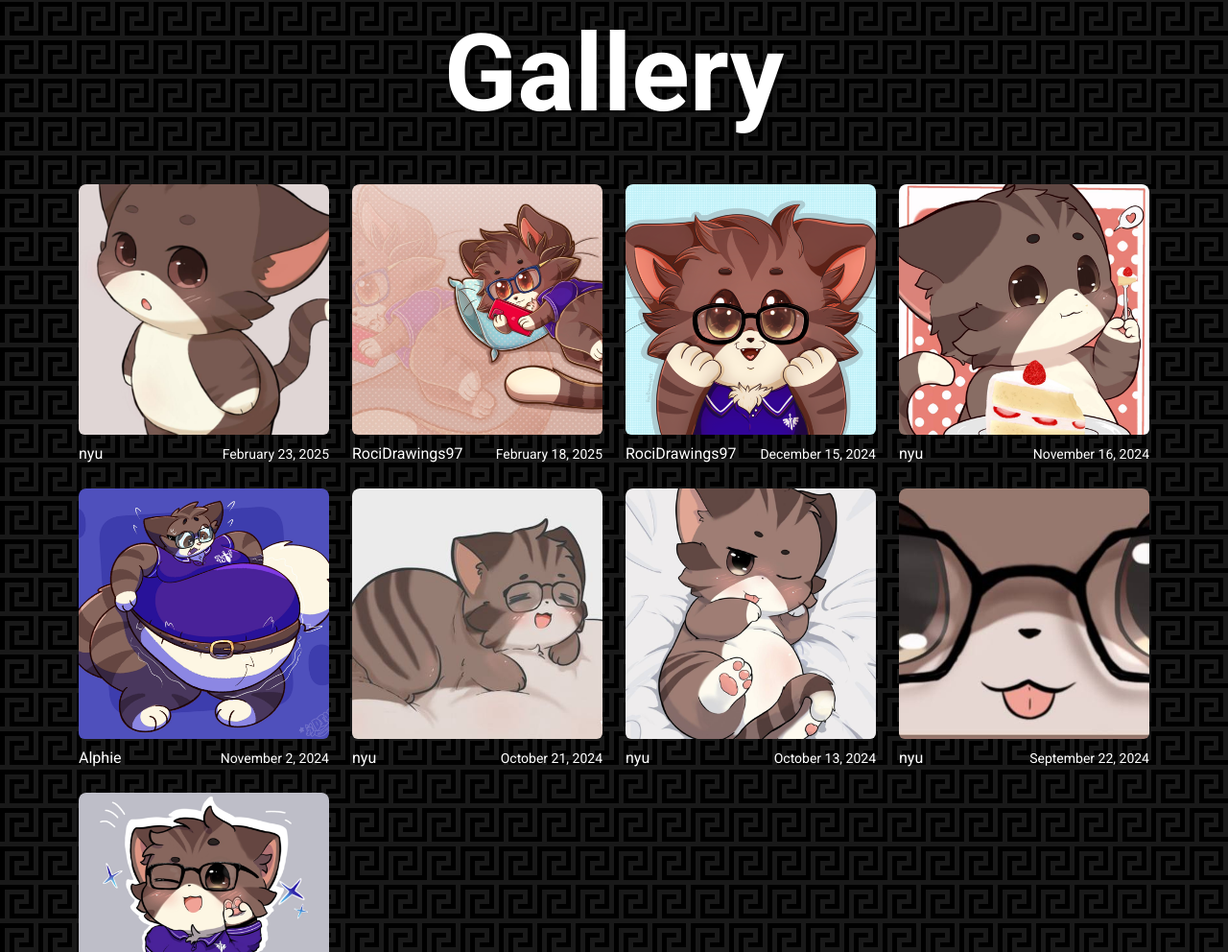
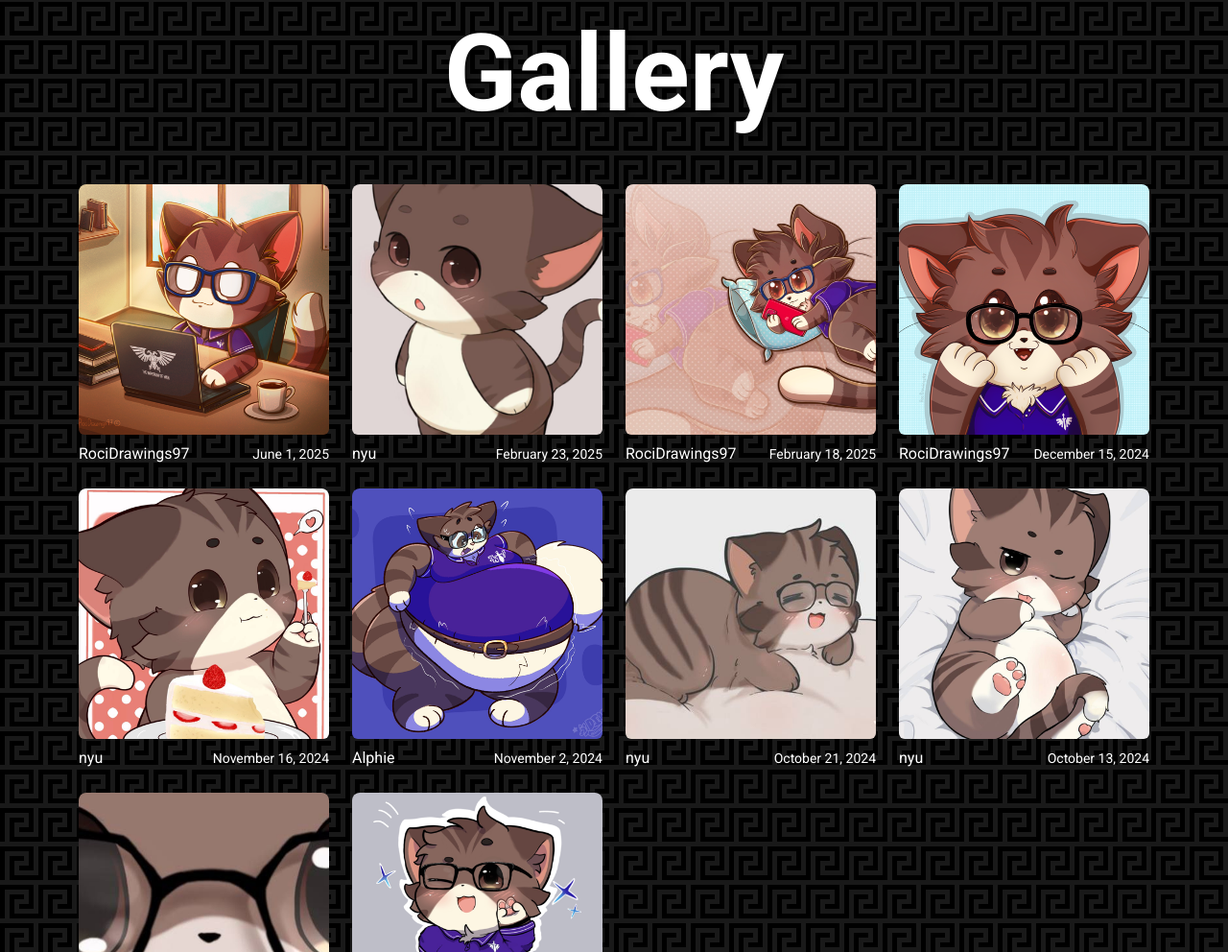
Before and after one commit to EngJurado/furshiro, an Astro site: page / in a window 1280 px wide. Shown: the part 838-1830 px from the top of the page at 96% size. Built offline with nearby package versions, Linux system fonts and the light colour scheme; Astro itself is replaced by a stand-in of ours; a web font is replaced by a local one.

Commit message:
add drawing number 10

```diff
--- a/src/pages/index.astro
+++ b/src/pages/index.astro
@@ -17,6 +17,13 @@ const socialLinks = [
 ];
 
 const galleryImages = [
+  {
+    url: "/assets/gallery/10.webp",
+    title: "RociDrawings97",
+    artist: "RociDrawings97",
+    artistUrl: "https://www.deviantart.com/rocidrawings97",
+    date: "June 1, 2025"
+  },
   {
     url: "/assets/gallery/9.webp",
     title: "nyu",
```
Also changed, not shown: public/assets/gallery/10.webp (added).
